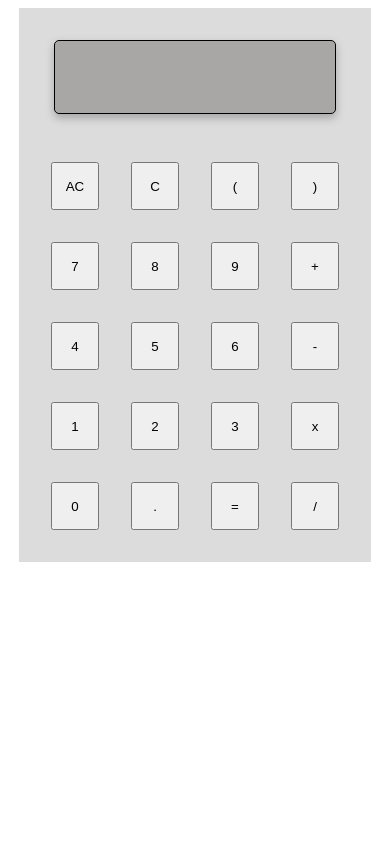
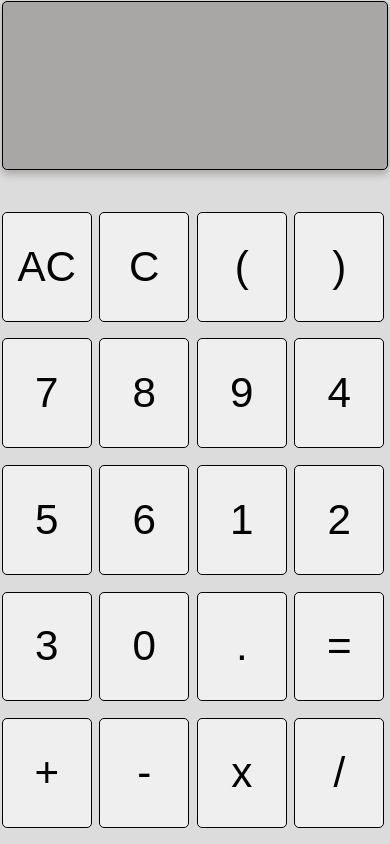
Before and after one commit to Imhemed/Calculator, a plain HTML site: page index.html in a window 390 px wide. Drawn offline with Linux system fonts and the light colour scheme.

Commit message:
made the design responsive

```diff
--- a/index.html
+++ b/index.html
@@ -8,7 +8,7 @@
 </head>
 <body data-status= 1
  data-operation="">
-   <div class="flexContainer">
+   <!-- <div class="flexContainer">  -->
       <div class="clacolatorBody">
          <div class="solotionArea">
             <div class="textArea">
@@ -16,13 +16,13 @@
             </div>
          </div>
          <div class="container">
-            <div class="functionButtonSection">
+            <!-- <div class="functionButtonSection"> -->
                <button class="acButton">AC </button>
                <button class="cButton">C </button>
                <button class="openParenthesesButton"> ( </button>
                <button class="closeParenthesesButton"> )</button>
-            </div>
-            <div class="numberedButtonSection">
+            <!-- </div> -->
+            <!-- <div class="numberedButtonSection"> -->
                <button class="button7">7 </button>
                <button class="button8"> 8</button>
                <button class="button9"> 9</button>
@@ -35,19 +35,19 @@
                <button class="button0">0</button>
                <button class="buttonDot">.</button>
                <button class="buttonEquals">=</button>
-            </div>
-            <div class="opirationButtonsection">
+            <!-- </div> -->
+            <!-- <div class="opirationButtonsection"> -->
                <button class="buttonPlus">+</button>
                <button class="buttonMinos">-</button>
                <button class="buttonMulti">x</button>
                <button class="buttonDivistion">/</button>
-            </div>
+            <!-- </div> -->
 
 
 
          </div>
       </div>
-   </div>
+   <!-- </div> -->
 
    <script src="script.js" defer></script>
 </body>
--- a/style.css
+++ b/style.css
@@ -1,31 +1,35 @@
 /* @import url("https://fonts.googleapis.com/css2?family=Inter:wght@400;700&family=Lexend+Deca&display=swap"); */
 * {
 	box-sizing: border-box;
+	margin: 0;
+	padding: 0;
 }
 
 Button {
-	width: 3rem;
-	height: 3rem;
+	width: 20vw;
+	height: 10vh;
+	border-radius: 5px;
+	border: black solid 1px;
+	font-size: 5vh;
 }
-.flexContainer {
+/* .flexContainer {
 	display: flex;
 	justify-content: center;
 	align-items: center;
-}
+} */
 .clacolatorBody {
-	width: fit-content;
-	height: fit-content;
+	width: 100vw;
+	height: 100vh;
 	background-color: #dcdcdc;
 	display: flex;
 	flex-direction: column;
 	align-items: center;
-	justify-content: center;
-	gap: 3rem;
-	padding: 2rem;
+	justify-content: start;
+	gap: 5vh;
 }
 .solotionArea {
-	width: 282px;
-	height: 74px;
+	width: 85vw;
+	height: 20vh;
 	border: 1px black solid;
 	border-radius: 5px;
 	background-color: #a9a6a6;
@@ -36,32 +40,34 @@ Button {
 	display: flex;
 	align-items: center;
 	justify-content: right;
+	margin-top: 5vh;
 }
 .container {
-	display: grid;
-	grid-template-columns: 1fr 3rem;
-	grid-template-rows: 3rem 1fr;
-	grid-row-gap: 2rem;
-}
-.numberedButtonSection {
-	width: fit-content;
+	width: 85vw;
 	height: fit-content;
 	display: grid;
-	grid-template-columns: repeat(3, 1fr);
-	grid-template-rows: repeat(4, 1fr);
-	justify-content: center;
-	align-items: center;
-	gap: 2rem;
-	grid-area: 2 / 1 / 3/ 2;
+	grid-template-columns: repeat(4, 20vw);
+	grid-template-rows: repeat(5, 10vh);
+	column-gap: 2vw;
+	row-gap: 2vw;
 }
-.opirationButtonsection {
-	display: flex;
-	flex-direction: column;
-	gap: 2rem;
-	grid-area: 2 /2 /3 /3;
+
+@media (max-width: 769px) {
+	.solotionArea {
+		width: 99vw;
+		height: 20vh;
+		margin-top: 1px;
+	}
+	.container {
+		width: 99vw;
+		height: 75vh;
+		grid-template-columns: repeat(4, 23vw);
+		grid-template-rows: repeat(5, 13vh);
+		column-gap: 2vw;
+		row-gap: 2vh;
+	}
+	Button {
+		width: 23vw;
+		height: 13vh;
+	}
 }
-.functionButtonSection {
-	display: flex;
-	gap: 2rem;
-	grid-area: 1 /1 /2 / 3;
-}
```
